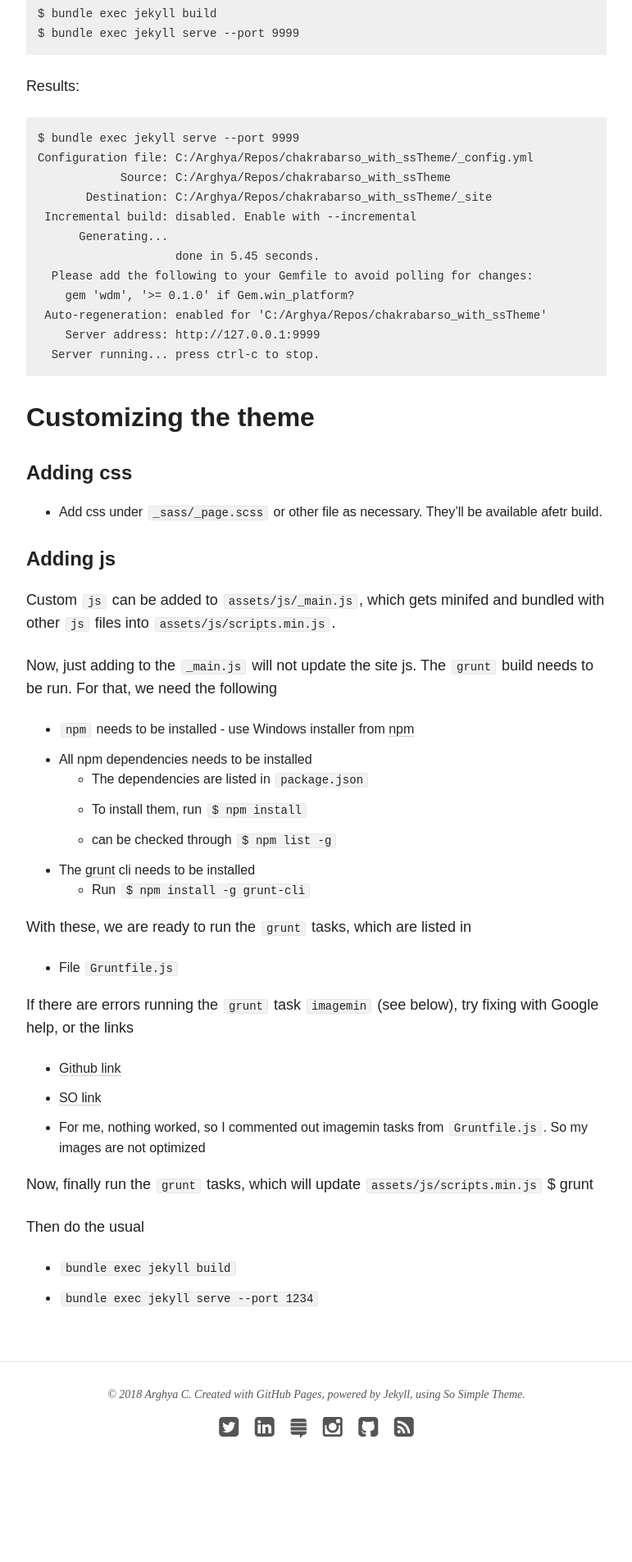
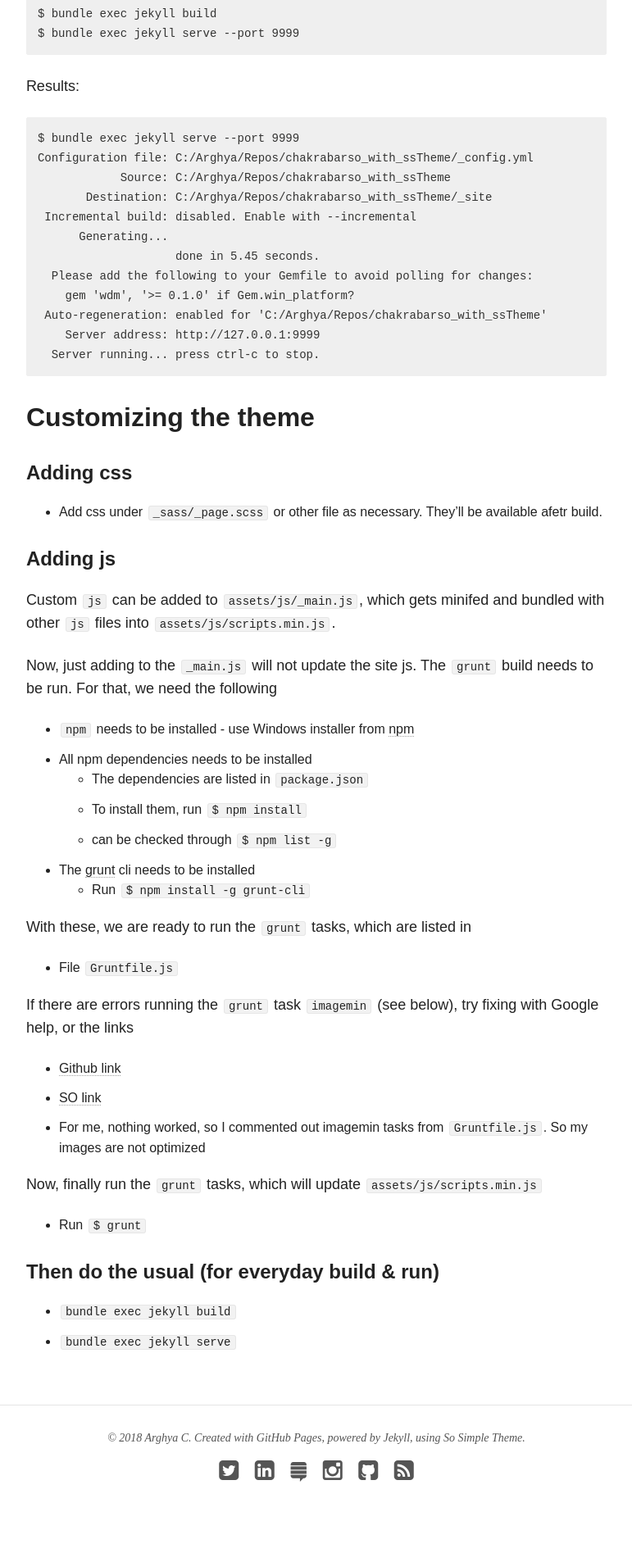
Before and after one commit to chakrabar/chakrabar.github.io, a Jekyll site: the page built from artifacts/addingremotetheme.md, in a window 1280 px wide. Shown: the part 2838-4744 px from the top of the page at 82% size, without its empty margins (254-1025 px from the left). Built offline with Jekyll 4.4.1, drawn with Linux system fonts in a browser that asks for light colours; nearby versions of some CDN libraries; our own code applies the rules of GitHub Pages for plain Markdown files; before the commit the page ends 4691 px from its top, so only the background shows below that.

Commit message:
Minor change to scrolltop button
more transparent, scroll a little bit more for the button to appear

```diff
--- a/_sass/_page.scss
+++ b/_sass/_page.scss
@@ -373,6 +373,6 @@
 	z-index: 100;
 	display: none;
 	padding: 6px 10px; //overriding btn padding
-	opacity: 0.5;
-    filter: alpha(opacity=50); /* For IE8 and earlier */
+	opacity: 0.4;
+    filter: alpha(opacity=40); /* For IE8 and earlier */
 }
--- a/artifacts/addingremotetheme.md
+++ b/artifacts/addingremotetheme.md
@@ -143,8 +143,9 @@
   * For me, nothing worked, so I commented out imagemin tasks from `Gruntfile.js`. So my images are not optimized
 
 Now, finally run the `grunt` tasks, which will update `assets/js/scripts.min.js`
-$ grunt
 
-Then do the usual
+* Run `$ grunt`
+
+#### Then do the usual (for everyday build & run)
 * `bundle exec jekyll build`
-* `bundle exec jekyll serve --port 1234`
+* `bundle exec jekyll serve`
--- a/assets/js/_main.js
+++ b/assets/js/_main.js
@@ -55,7 +55,7 @@
 
 //arghya back-to-top
 $(document).ready(function() {
-  var offset = 250;
+  var offset = 400;
   var duration = 300;
   $('.back-to-top').css({'display': 'none'});
   $(window).scroll(function() {
```
Also changed, not shown: assets/js/scripts.min.js.
